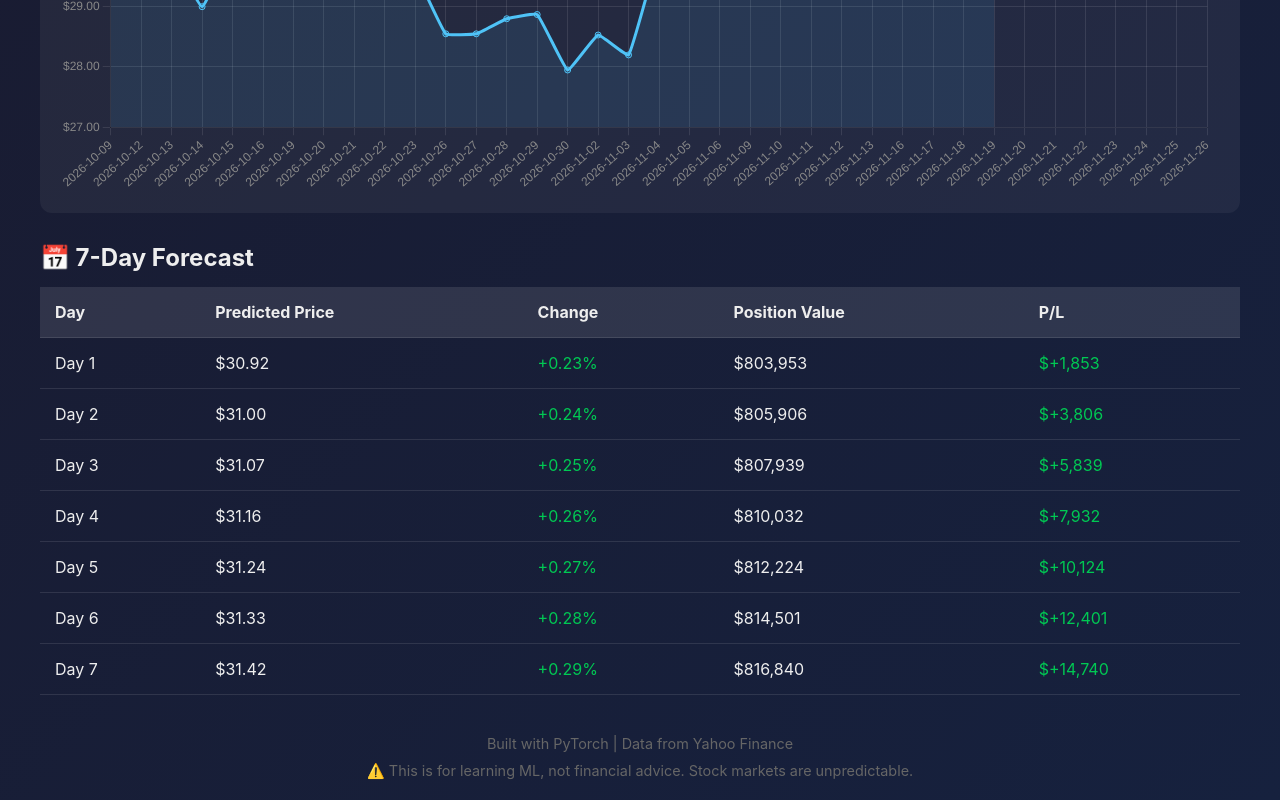
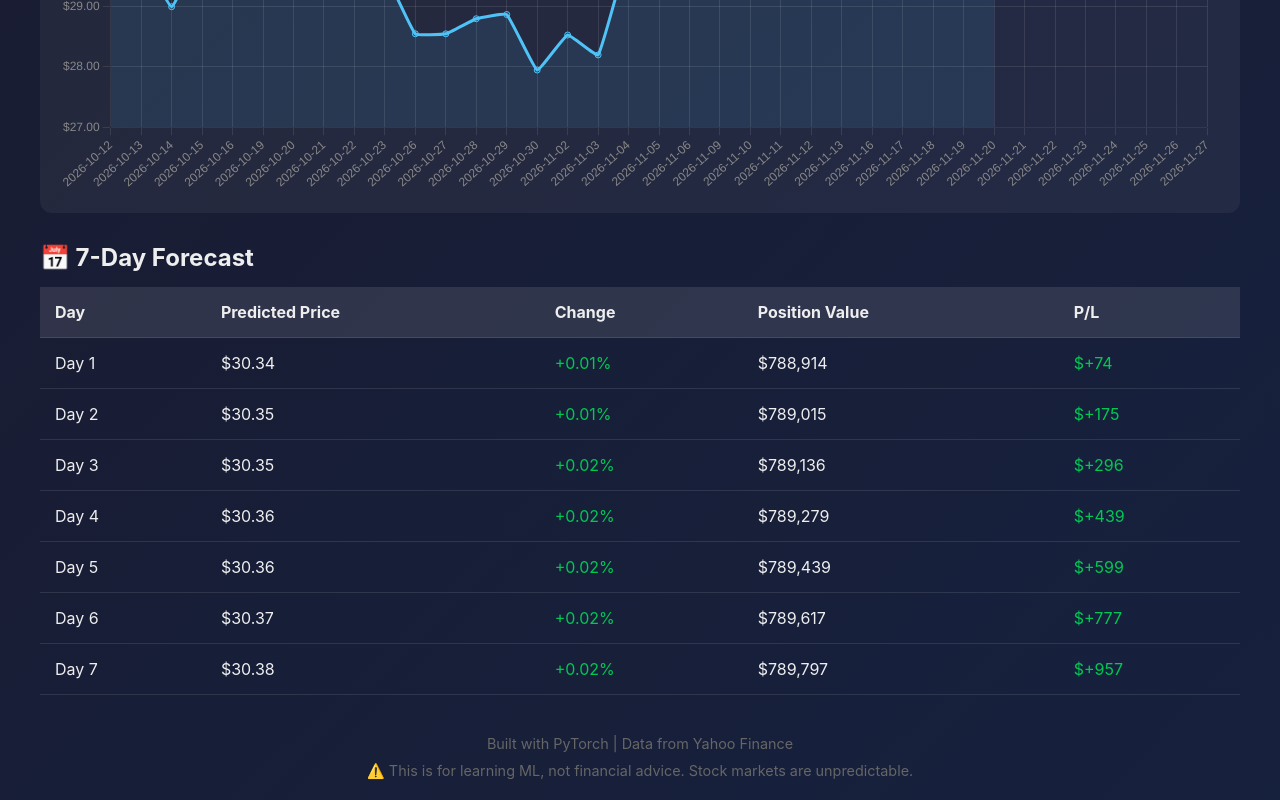
Before and after one commit to kuanhuang1-code/stock-predictor, a plain HTML site: page index.html in a window 1280 px wide. Shown: the part 784-1584 px from the top of the page. Drawn offline with nearby package versions, Linux system fonts and the light colour scheme.

Commit message:
deploy: 9610ca1d228b525a2efcd73acfb8f328f577ceab

```diff
--- a/index.html
+++ b/index.html
@@ -48,29 +48,29 @@
     <div class="container">
         <h1>📈 CHYM Stock Predictor</h1>
         <p class="subtitle">LSTM + Attention Model | Your Position: 26,000 shares</p>
-        <p class="update-time">Last updated: 2026-11-19 22:02 UTC</p>
+        <p class="update-time">Last updated: 2026-11-20 21:44 UTC</p>
 
         <div class="stats">
             <div class="stat-card">
                 <div class="stat-label">Current Price</div>
-                <div class="stat-value">$30.85</div>
+                <div class="stat-value">$30.34</div>
             </div>
             <div class="stat-card">
                 <div class="stat-label">Position Value</div>
-                <div class="stat-value">$802,100</div>
+                <div class="stat-value">$788,840</div>
             </div>
             <div class="stat-card">
                 <div class="stat-label">Best Predicted</div>
-                <div class="stat-value">$31.42</div>
+                <div class="stat-value">$30.38</div>
             </div>
             <div class="stat-card">
                 <div class="stat-label">Potential P/L</div>
-                <div class="stat-value positive">$+14,740</div>
+                <div class="stat-value positive">$+957</div>
             </div>
         </div>
 
         <div class="recommendation positive">
-            🎯 Best Sell Day: Day 7 @ $31.42 → Profit: $+14,740
+            🎯 Best Sell Day: Day 7 @ $30.38 → Profit: $+957
         </div>
 
         <div class="chart-container">
@@ -92,52 +92,52 @@
 
         <tr>
             <td>Day 1</td>
-            <td>$30.92</td>
-            <td class="positive">+0.23%</td>
-            <td>$803,953</td>
-            <td class="positive">$+1,853</td>
+            <td>$30.34</td>
+            <td class="positive">+0.01%</td>
+            <td>$788,914</td>
+            <td class="positive">$+74</td>
         </tr>
         <tr>
             <td>Day 2</td>
-            <td>$31.00</td>
-            <td class="positive">+0.24%</td>
-            <td>$805,906</td>
-            <td class="positive">$+3,806</td>
+            <td>$30.35</td>
+            <td class="positive">+0.01%</td>
+            <td>$789,015</td>
+            <td class="positive">$+175</td>
         </tr>
         <tr>
             <td>Day 3</td>
-            <td>$31.07</td>
-            <td class="positive">+0.25%</td>
-            <td>$807,939</td>
-            <td class="positive">$+5,839</td>
+            <td>$30.35</td>
+            <td class="positive">+0.02%</td>
+            <td>$789,136</td>
+            <td class="positive">$+296</td>
         </tr>
         <tr>
             <td>Day 4</td>
-            <td>$31.16</td>
-            <td class="positive">+0.26%</td>
-            <td>$810,032</td>
-            <td class="positive">$+7,932</td>
+            <td>$30.36</td>
+            <td class="positive">+0.02%</td>
+            <td>$789,279</td>
+            <td class="positive">$+439</td>
         </tr>
         <tr>
             <td>Day 5</td>
-            <td>$31.24</td>
-            <td class="positive">+0.27%</td>
-            <td>$812,224</td>
-            <td class="positive">$+10,124</td>
+            <td>$30.36</td>
+            <td class="positive">+0.02%</td>
+            <td>$789,439</td>
+            <td class="positive">$+599</td>
         </tr>
         <tr>
             <td>Day 6</td>
-            <td>$31.33</td>
-            <td class="positive">+0.28%</td>
-            <td>$814,501</td>
-            <td class="positive">$+12,401</td>
+            <td>$30.37</td>
+            <td class="positive">+0.02%</td>
+            <td>$789,617</td>
+            <td class="positive">$+777</td>
         </tr>
         <tr>
             <td>Day 7</td>
-            <td>$31.42</td>
-            <td class="positive">+0.29%</td>
-            <td>$816,840</td>
-            <td class="positive">$+14,740</td>
+            <td>$30.38</td>
+            <td class="positive">+0.02%</td>
+            <td>$789,797</td>
+            <td class="positive">$+957</td>
         </tr>
             </tbody>
         </table>
@@ -153,17 +153,17 @@
         new Chart(ctx, {
             type: 'line',
             data: {
-                labels: ["2026-10-09", "2026-10-12", "2026-10-13", "2026-10-14", "2026-10-15", "2026-10-16", "2026-10-19", "2026-10-20", "2026-10-21", "2026-10-22", "2026-10-23", "2026-10-26", "2026-10-27", "2026-10-28", "2026-10-29", "2026-10-30", "2026-11-02", "2026-11-03", "2026-11-04", "2026-11-05", "2026-11-06", "2026-11-09", "2026-11-10", "2026-11-11", "2026-11-12", "2026-11-13", "2026-11-16", "2026-11-17", "2026-11-18", "2026-11-19", "2026-11-20", "2026-11-21", "2026-11-22", "2026-11-23", "2026-11-24", "2026-11-25", "2026-11-26"],
+                labels: ["2026-10-12", "2026-10-13", "2026-10-14", "2026-10-15", "2026-10-16", "2026-10-19", "2026-10-20", "2026-10-21", "2026-10-22", "2026-10-23", "2026-10-26", "2026-10-27", "2026-10-28", "2026-10-29", "2026-10-30", "2026-11-02", "2026-11-03", "2026-11-04", "2026-11-05", "2026-11-06", "2026-11-09", "2026-11-10", "2026-11-11", "2026-11-12", "2026-11-13", "2026-11-16", "2026-11-17", "2026-11-18", "2026-11-19", "2026-11-20", "2026-11-21", "2026-11-22", "2026-11-23", "2026-11-24", "2026-11-25", "2026-11-26", "2026-11-27"],
                 datasets: [{
                     label: 'Historical Price',
-                    data: [30.079999923706055, 30.450000762939453, 29.899999618530273, 29.0, 29.959999084472656, 29.670000076293945, 29.6299991607666, 30.459999084472656, 30.3700008392334, 30.15999984741211, 29.56999969482422, 28.549999237060547, 28.549999237060547, 28.799999237060547, 28.8700008392334, 27.950000762939453, 28.530000686645508, 28.200000762939453, 29.8700008392334, 30.18000030517578, 31.329999923706055, 32.529998779296875, 32.540000915527344, 33.08000183105469, 33.029998779296875, 33.54999923706055, 34.290000915527344, 32.970001220703125, 32.220001220703125, 30.850000381469727, null, null, null, null, null, null, null],
+                    data: [30.450000762939453, 29.899999618530273, 29.0, 29.959999084472656, 29.670000076293945, 29.6299991607666, 30.459999084472656, 30.3700008392334, 30.15999984741211, 29.56999969482422, 28.549999237060547, 28.549999237060547, 28.799999237060547, 28.8700008392334, 27.950000762939453, 28.530000686645508, 28.200000762939453, 29.8700008392334, 30.18000030517578, 31.329999923706055, 32.529998779296875, 32.540000915527344, 33.08000183105469, 33.029998779296875, 33.54999923706055, 34.290000915527344, 32.970001220703125, 32.220001220703125, 30.850000381469727, 30.34000015258789, null, null, null, null, null, null, null],
                     borderColor: '#4fc3f7',
                     backgroundColor: 'rgba(79, 195, 247, 0.1)',
                     fill: true,
                     tension: 0.1
                 }, {
                     label: 'Predicted Price',
-                    data: [null, null, null, null, null, null, null, null, null, null, null, null, null, null, null, null, null, null, null, null, null, null, null, null, null, null, null, null, null, 30.850000381469727, 30.921276132991853, 30.99638561493562, 31.07457100260228, 31.155085358862664, 31.239392720851995, 31.326957543600447, 31.41691378773296],
+                    data: [null, null, null, null, null, null, null, null, null, null, null, null, null, null, null, null, null, null, null, null, null, null, null, null, null, null, null, null, null, 30.34000015258789, 30.34285912775941, 30.346738069719404, 30.351369179720855, 30.356889029870548, 30.36303141676767, 30.369866381592214, 30.376815908454848],
                     borderColor: '#ff7043',
                     borderDash: [5, 5],
                     pointBackgroundColor: '#ff7043',
```
